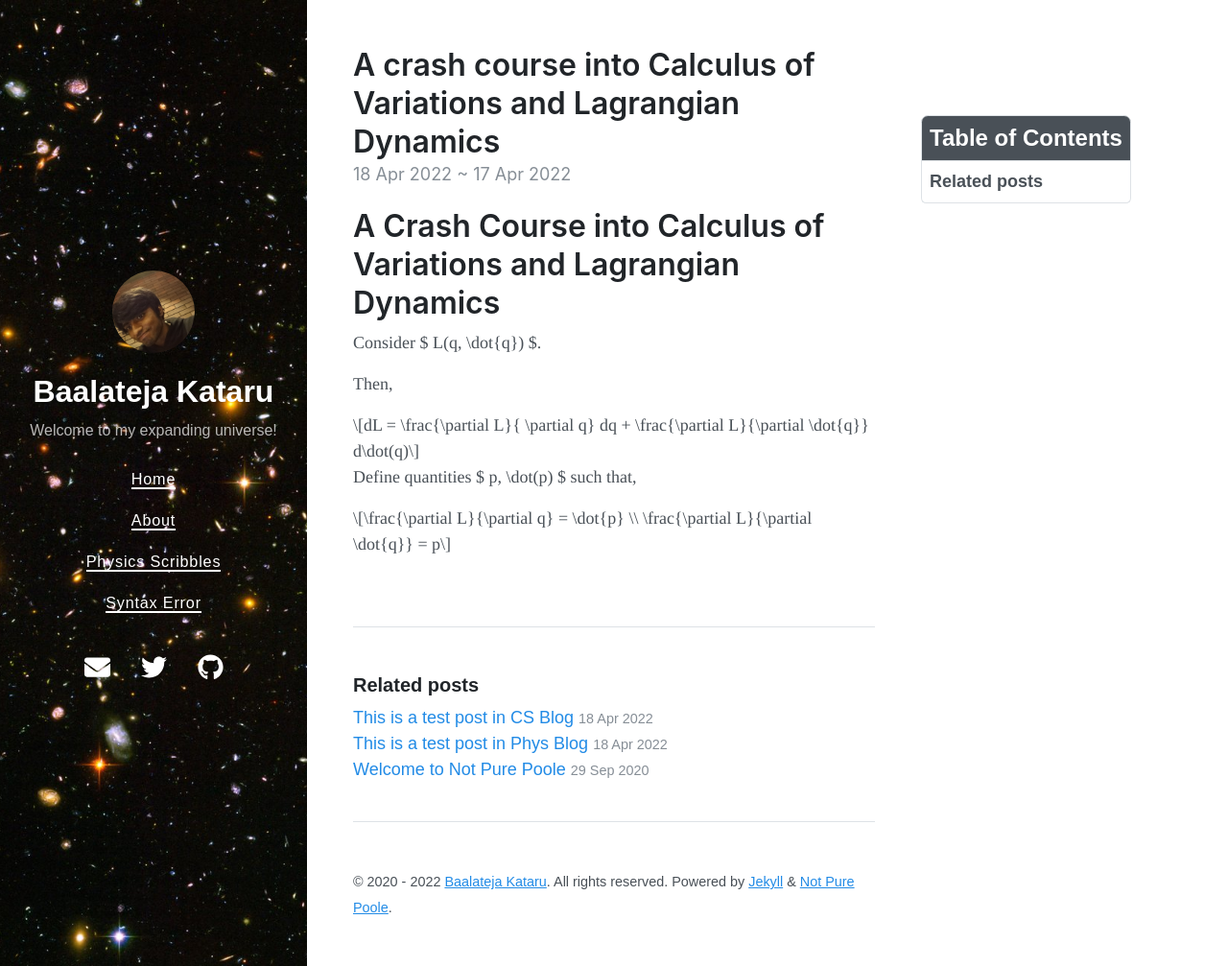
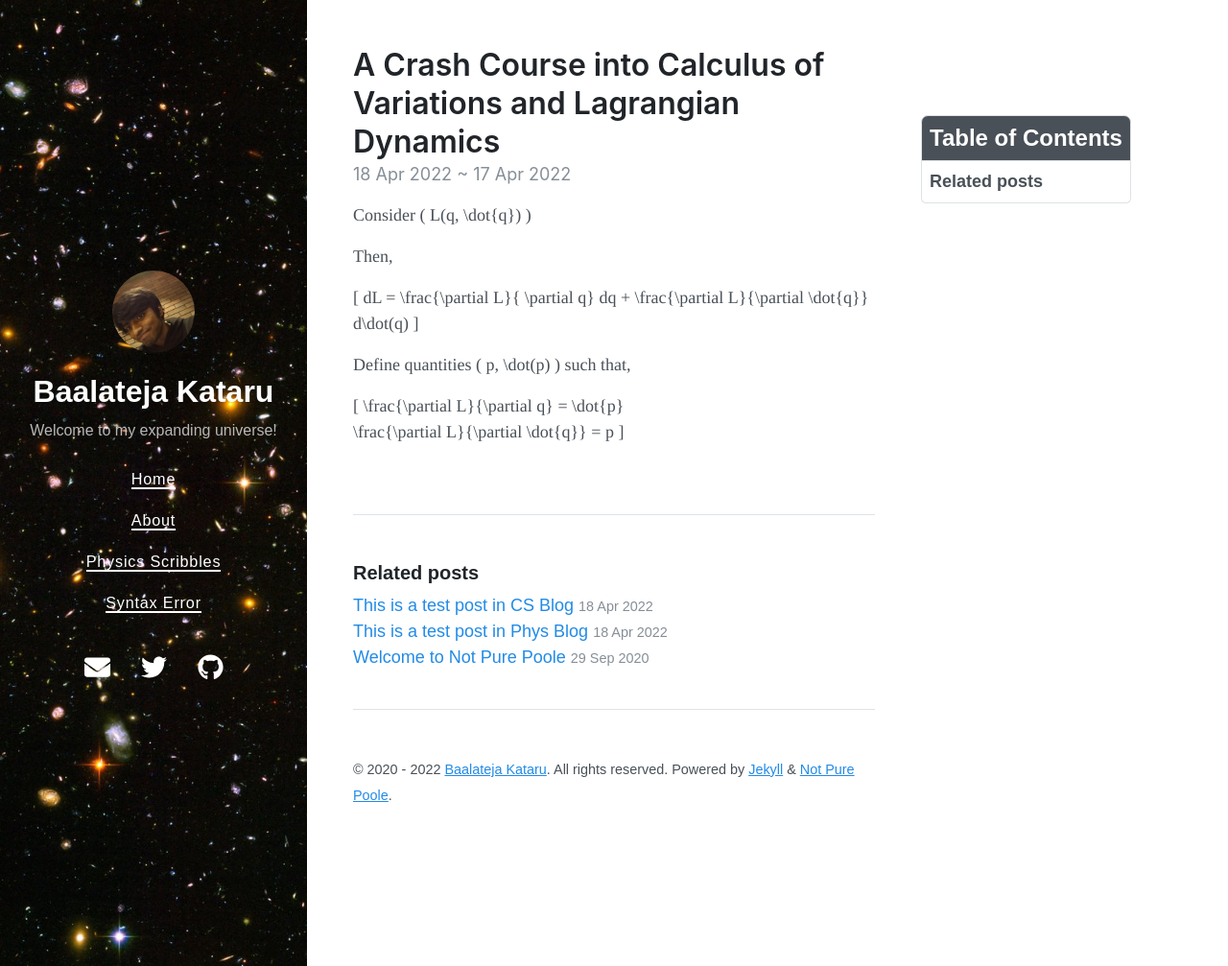
Before and after one commit to BK-Modding/BK-Modding.github.io, a Jekyll site: the page built from _posts/blog1/2022-04-18-calculus-of-variations-and-lagrangian-dynamics.md, in a window 1280 px wide and 1007 px high. Shown: the whole window at 96% size. Built offline with Jekyll 4.4.1, drawn with Linux system fonts in a browser that asks for light colours; nearby versions of some CDN libraries.

Commit message:
Changed the math line symbols

```diff
--- a/_posts/blog1/2022-04-18-calculus-of-variations-and-lagrangian-dynamics.md
+++ b/_posts/blog1/2022-04-18-calculus-of-variations-and-lagrangian-dynamics.md
@@ -1,6 +1,6 @@
 ---
 layout: post
-title: A crash course into Calculus of Variations and Lagrangian Dynamics
+title: A Crash Course into Calculus of Variations and Lagrangian Dynamics
 date: 2022-04-18 23:18 +0800
 last_modified_at: 2022-04-18 01:08:25 +0800
 tags: [calculus-of-variations, lagrangian-dynamics, classical-mechanics, mechanics, analytical-mechanics, lagrangians, hamiltonians]
@@ -9,18 +9,16 @@ publishing: blog1
 math: true
 ---
 
-# A Crash Course into Calculus of Variations and Lagrangian Dynamics
-
-Consider $ L(q, \dot{q}) $.
+Consider \( L(q, \dot{q}) \)
 
 Then,
 
-$$
+\[
     dL = \frac{\partial L}{ \partial q} dq + \frac{\partial L}{\partial \dot{q}} d\dot(q)
-$$
+\]
 
-Define quantities $ p, \dot(p) $ such that,
+Define quantities \( p, \dot(p) \) such that,
 
-$$ \frac{\partial L}{\partial q}  = \dot{p} \\
+\[ \frac{\partial L}{\partial q}  = \dot{p} \\
   \frac{\partial L}{\partial \dot{q}} = p
-$$
+\]
```
